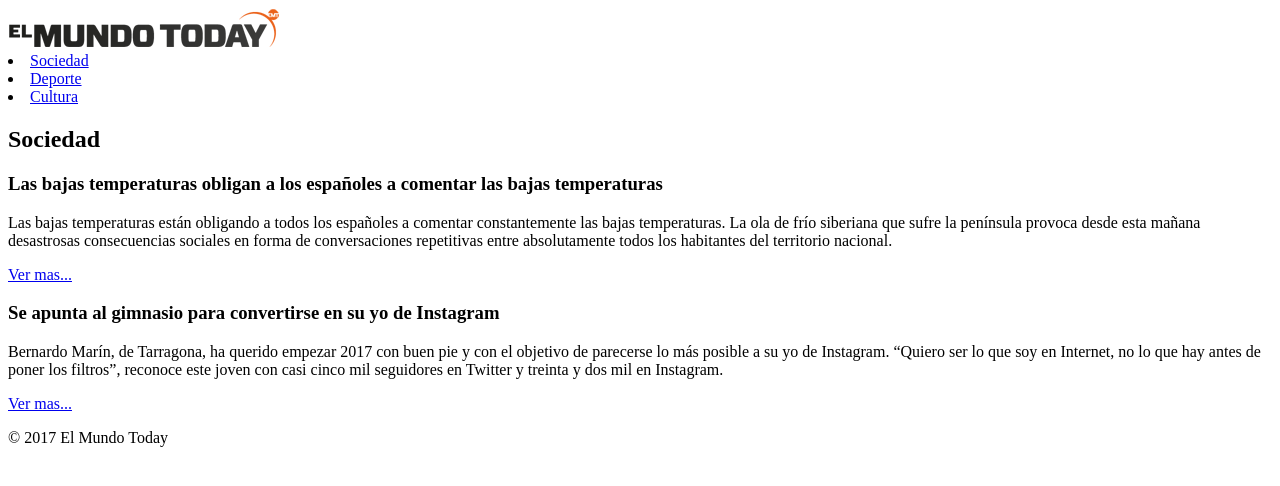
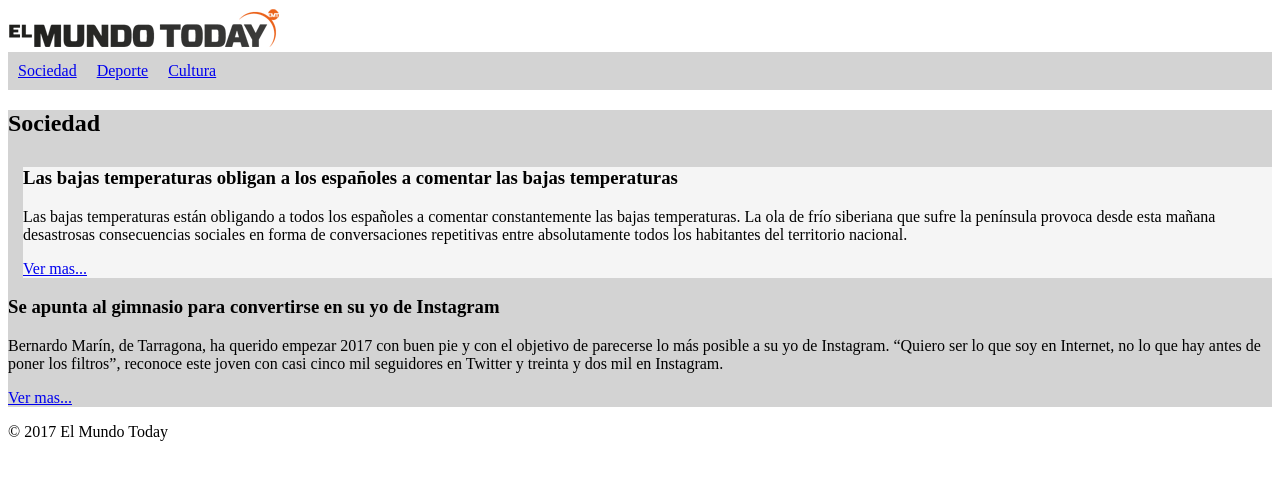
Before and after one commit to imdaano/Exercises-CSS-Liceo, a plain HTML site: page Ejercicio-2/index.html in a window 1280 px wide. Drawn offline with Linux system fonts and the light colour scheme.

Commit message:
FEAT add new styles to index.html

```diff
--- a/Ejercicio-1/styles.css
+++ b/Ejercicio-1/styles.css
@@ -6,7 +6,7 @@ body{
 }
 
 h1 a {
-    color: lightgreen;
+    color: green;
     text-decoration: none;
     margin-left: 10px;
     margin-top: 20px;
--- a/Ejercicio-2/index.html
+++ b/Ejercicio-2/index.html
@@ -4,6 +4,7 @@
     <meta charset="UTF-8">
     <meta name="viewport" content="width=device-width, initial-scale=1.0">
     <title>Exercise 2</title>
+    <link rel="stylesheet" href="./styles.css">
 </head>
 <body>
     <header>
@@ -15,17 +16,25 @@
         </nav>
     </header>
     <main>
+        <div class="main-div">
+
             <h2>Sociedad</h2>
-        <h3>Las bajas temperaturas obligan a los españoles a comentar las bajas temperaturas
-        </h3>
+
+           <div class="first-main-div">
+                <h3>Las bajas temperaturas obligan a los españoles a comentar las bajas temperaturas</h3>
+
                 <p>Las bajas temperaturas están obligando a todos los españoles a comentar constantemente las bajas temperaturas. La ola de frío siberiana que sufre la península provoca desde esta mañana desastrosas consecuencias sociales en forma de conversaciones repetitivas entre absolutamente todos los habitantes del territorio nacional.</p>
                 <a href="https://www.elmundotoday.com/2017/01/las-bajas-temperaturas-obligan-a-los-espanoles-a-comentar-las-bajas-temperaturas/">Ver mas...</a>
+           </div>
 
+            <div class="second-main-div">
                 <h3>Se apunta al gimnasio para convertirse en su yo de Instagram
                 </h3>
                 <p>Bernardo Marín, de Tarragona, ha querido empezar 2017 con buen pie y con el objetivo de parecerse lo más posible a su yo de Instagram. “Quiero ser lo que soy en Internet, no lo que hay antes de poner los filtros”, reconoce este joven con casi cinco mil seguidores en Twitter y treinta y dos mil en Instagram.</p>
                 <a href="https://www.elmundotoday.com/2017/01/las-bajas-temperaturas-obligan-a-los-espanoles-a-comentar-las-bajas-temperaturas/">Ver mas...</a>
 
+            </div>
+        </div>
     </main>
 
     <footer>
--- a/Ejercicio-2/styles.css
+++ b/Ejercicio-2/styles.css
@@ -0,0 +1,21 @@
+
+nav {
+    display: flex;
+    text-decoration: none;
+    background-color: lightgray;
+    list-style: none;
+}
+
+nav li {
+    margin: 10px;
+}
+
+.main-div{
+    background-color: lightgray;
+}
+
+.first-main-div{
+    background-color: whitesmoke;
+    margin-left: 15px;
+    margin-top: 30px;
+}
```
Lines whose indentation alone changed are shown as unchanged.
